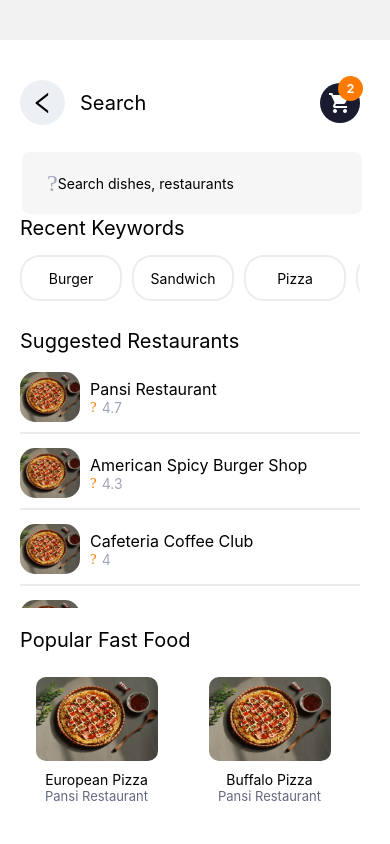
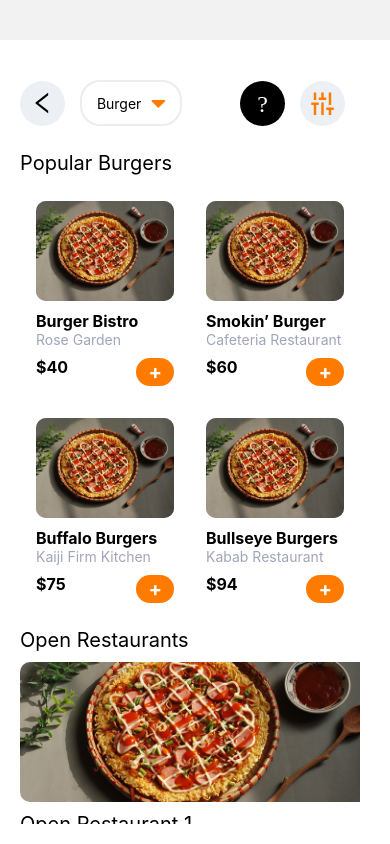
Before and after one commit to Serious06123/LTMB, a React Native app: screen /Food in a window 390 px wide. Built offline with nearby package versions, Linux system fonts and the light colour scheme.

Commit message:
push page Food for Search

```diff
--- a/src/app/navigation.tsx
+++ b/src/app/navigation.tsx
@@ -1,4 +1,4 @@
-import React, {useEffect, useState} from 'react';
+import React, { useEffect, useState } from 'react';
 import { ActivityIndicator, View } from 'react-native';
 import { NavigationContainer } from '@react-navigation/native';
 import { createNativeStackNavigator } from '@react-navigation/native-stack';
@@ -21,18 +21,21 @@ const Stack = createNativeStackNavigator();
 export default function Navigators() {
   return (
     <NavigationContainer>
-      <Stack.Navigator initialRouteName='Search' screenOptions={{ headerShown: false }}>
-        {/* <Stack.Screen name="Intro" component={IntroScreen} />
+      <Stack.Navigator
+        initialRouteName="Food"
+        screenOptions={{ headerShown: false }}
+      >
+        <Stack.Screen name="Intro" component={IntroScreen} />
         <Stack.Screen name="Login" component={LoginScreen} />
-        <Stack.Screen name="Home" component={HomeScreen} /> */}
+        <Stack.Screen name="Home" component={HomeScreen} />
         <Stack.Screen name="Search" component={SearchScreen} />
-        {/* <Stack.Screen name="Food" component={FoodScreen} />
+        <Stack.Screen name="Food" component={FoodScreen} />
         <Stack.Screen name="FoodDetail" component={FoodDetailScreen} />
         <Stack.Screen name="Cart" component={CartScreen} />
         <Stack.Screen name="Payment" component={PaymentScreen} />
         <Stack.Screen name="Signup" component={SignupScreen} />
         <Stack.Screen name="ForgotPassword" component={ForgotPassword} />
-        <Stack.Screen name="OTPVerify" component={OTPVerify} /> */}
+        <Stack.Screen name="OTPVerify" component={OTPVerify} />
       </Stack.Navigator>
     </NavigationContainer>
   );
--- a/src/screens/Food/Food.tsx
+++ b/src/screens/Food/Food.tsx
@@ -6,109 +6,183 @@ import {
   FlatList,
   TouchableOpacity,
   Image,
+  Pressable,
 } from 'react-native';
 import { colors } from '../../theme';
+import AntDesign from 'react-native-vector-icons/AntDesign';
+import { useNavigation } from '@react-navigation/native';
+import MaterialCommunityIcons from 'react-native-vector-icons/MaterialCommunityIcons';
+import FontAwesome from 'react-native-vector-icons/FontAwesome';
+import Feather from 'react-native-vector-icons/Feather';
 
 const FoodScreen = () => {
+  const navigation = useNavigation();
+  const goBack = () => {
+    navigation.goBack();
+  };
+  const goToSearch = () => {
+    navigation.navigate('Search' as never);
+  };
   const popularBurgers = [
-    { name: 'Burger Bistro', restaurant: 'Rose Garden', price: '$40' },
     {
+      id: 1,
+      name: 'Burger Bistro',
+      restaurant: 'Rose Garden',
+      price: '$40',
+      image: require('../../assets/images/pizza1.png'),
+    },
+    {
+      id: 2,
       name: 'Smokin’ Burger',
       restaurant: 'Cafeteria Restaurant',
       price: '$60',
+      image: require('../../assets/images/pizza1.png'),
     },
-    { name: 'Buffalo Burgers', restaurant: 'Kaiji Firm Kitchen', price: '$75' },
-    { name: 'Bullseye Burgers', restaurant: 'Kabab Restaurant', price: '$94' },
+    {
+      id: 3,
+      name: 'Buffalo Burgers',
+      restaurant: 'Kaiji Firm Kitchen',
+      price: '$75',
+      image: require('../../assets/images/pizza1.png'),
+    },
+    {
+      id: 4,
+      name: 'Bullseye Burgers',
+      restaurant: 'Kabab Restaurant',
+      price: '$94',
+      image: require('../../assets/images/pizza1.png'),
+    },
+    {
+      id: 5,
+      name: 'Kimmi Burgers',
+      restaurant: 'Kabab Restaurant',
+      price: '$94',
+      image: require('../../assets/images/pizza1.png'),
+    },
+    {
+      id: 6,
+      name: 'Charset Burgers',
+      restaurant: 'Kabab Restaurant',
+      price: '$94',
+      image: require('../../assets/images/pizza1.png'),
+    },
   ];
 
   const openRestaurants = [
     {
+      id: 1,
       name: 'Open Restaurant 1',
       image: require('../../assets/images/pizza1.png'),
+      rating: '4.5',
+      delivery: 'Free',
+      time: '15 min',
     },
     {
+      id: 2,
       name: 'Open Restaurant 2',
       image: require('../../assets/images/pizza1.png'),
-    },
-  ];
-
-  const tastyTreatGallery = [
-    {
-      name: 'Tasty Treat 1',
-      rating: 4.7,
-      image: require('../../assets/images/pizza1.png'),
-    },
-    {
-      name: 'Tasty Treat 2',
-      rating: 4.3,
-      image: require('../../assets/images/pizza1.png'),
+      rating: '4.5',
+      delivery: 'Free',
+      time: '15 min',
     },
   ];
 
   return (
     <View style={styles.container}>
       {/* Header */}
-      <View style={styles.headerContainer}>
-        <TouchableOpacity style={styles.filterButton}>
-          <Text style={styles.filterText}>BURGER</Text>
+      <View style={styles.foodSearchInfo}>
+        <TouchableOpacity style={styles.pressButton} onPress={goBack}>
+          <AntDesign name="left" color="#000" size={24} />
         </TouchableOpacity>
-        <TouchableOpacity style={styles.searchButton}>
-          <Text style={styles.searchIcon}>🔍</Text>
-        </TouchableOpacity>
-        <TouchableOpacity style={styles.sortButton}>
-          <Text style={styles.sortIcon}>⚙️</Text>
-        </TouchableOpacity>
+
+        <View style={styles.keywordButton}>
+          <Text style={styles.keywordText}>Burger</Text>
+          <FontAwesome name="caret-down" color={colors.primary} size={24} />
+        </View>
+        <View
+          style={{
+            flexDirection: 'row',
+            alignItems: 'center',
+            alignSelf: 'flex-end',
+            marginLeft: 'auto',
+          }}
+        >
+          <Pressable
+            onPress={goToSearch}
+            style={[styles.pressButton, { backgroundColor: '#000' }]}
+          >
+            <AntDesign name="search1" color="#ffffffff" size={24} />
+          </Pressable>
+          <View style={styles.pressButton}>
+            <MaterialCommunityIcons
+              name="tune-vertical"
+              color={colors.primary}
+              size={30}
+            />
+          </View>
+        </View>
       </View>
 
       {/* Popular Burgers */}
       <View style={styles.sectionContainer}>
         <Text style={styles.sectionTitle}>Popular Burgers</Text>
         <FlatList
+          showsVerticalScrollIndicator={false}
           data={popularBurgers}
-          keyExtractor={(item, index) => index.toString()}
+          keyExtractor={item => item.id.toString()}
           numColumns={2}
           renderItem={({ item }) => (
             <View style={styles.card}>
-              <View style={styles.imagePlaceholder} />
+              <Image source={item.image} style={styles.imagePlaceholder} />
               <Text style={styles.cardTitle}>{item.name}</Text>
               <Text style={styles.cardSubtitle}>{item.restaurant}</Text>
+              <View
+                style={{
+                  flexDirection: 'row',
+                  justifyContent: 'space-between',
+                  alignItems: 'center',
+                  width: '100%',
+                }}
+              >
                 <Text style={styles.cardPrice}>{item.price}</Text>
                 <TouchableOpacity style={styles.addButton}>
                   <Text style={styles.addButtonText}>+</Text>
                 </TouchableOpacity>
+              </View>
             </View>
           )}
         />
       </View>
 
       {/* Open Restaurants */}
-      <View style={styles.sectionContainer}>
+      <View style={[styles.sectionContainer, { flex: 3 }]}>
         <Text style={styles.sectionTitle}>Open Restaurants</Text>
         <FlatList
-          horizontal
+          showsVerticalScrollIndicator={false}
           data={openRestaurants}
-          keyExtractor={(item, index) => index.toString()}
+          keyExtractor={item => item.id.toString()}
           renderItem={({ item }) => (
             <View style={styles.restaurantCard}>
               <Image source={item.image} style={styles.restaurantImage} />
               <Text style={styles.restaurantName}>{item.name}</Text>
+              <View style={styles.restaurantMeta}>
+                <View style={styles.restaurantMetaDetails}>
+                  <AntDesign name="staro" color={colors.primary} size={20} />
+                  <Text>{item.rating}</Text>
                 </View>
-          )}
+                <View style={styles.restaurantMetaDetails}>
+                  <MaterialCommunityIcons
+                    name="truck-fast-outline"
+                    color={colors.primary}
+                    size={20}
                   />
+                  <Text>{item.delivery}</Text>
                 </View>
-
-      {/* Tasty Treat Gallery */}
-      <View style={styles.sectionContainer}>
-        <Text style={styles.sectionTitle}>Tasty Treat Gallery</Text>
-        <FlatList
-          horizontal
-          data={tastyTreatGallery}
-          keyExtractor={(item, index) => index.toString()}
-          renderItem={({ item }) => (
-            <View style={styles.treatCard}>
-              <Image source={item.image} style={styles.treatImage} />
-              <Text style={styles.treatName}>{item.name}</Text>
-              <Text style={styles.treatRating}>⭐ {item.rating}</Text>
+                <View style={styles.restaurantMetaDetails}>
+                  <Feather name="clock" color={colors.primary} size={20} />
+                  <Text>{item.time}</Text>
+                </View>
+              </View>
             </View>
           )}
         />
@@ -121,8 +195,19 @@ const styles = StyleSheet.create({
   container: {
     flex: 1,
     backgroundColor: colors.white,
-    paddingHorizontal: 16,
-    paddingTop: 20,
+    marginTop: 40,
+    paddingTop: 40,
+    paddingLeft: 20,
+    paddingRight: 30,
+  },
+  pressButton: {
+    marginRight: 15,
+    width: 45,
+    height: 45,
+    borderRadius: 50,
+    justifyContent: 'center',
+    alignItems: 'center',
+    backgroundColor: '#ECF0F4',
   },
   headerContainer: {
     flexDirection: 'row',
@@ -161,27 +246,28 @@ const styles = StyleSheet.create({
     color: colors.black,
   },
   sectionContainer: {
+    flex: 7,
     marginBottom: 20,
   },
   sectionTitle: {
-    fontSize: 18,
-    fontWeight: 'bold',
+    fontSize: 20,
+    // fontWeight: 'bold',
     color: colors.black,
     marginBottom: 10,
   },
   card: {
     flex: 1,
-    backgroundColor: '#676767',
-    borderRadius: 10,
-    padding: 16,
+    backgroundColor: '#fff',
+    borderRadius: 15,
+    padding: 8,
     margin: 8,
-    alignItems: 'center',
+    elevation: 5,
   },
   imagePlaceholder: {
-    width: 80,
-    height: 80,
+    width: '100%',
+    height: 100,
     backgroundColor: colors.gray,
-    borderRadius: 40,
+    borderRadius: 10,
     marginBottom: 10,
   },
   cardTitle: {
@@ -194,53 +280,76 @@ const styles = StyleSheet.create({
     color: colors.gray,
   },
   cardPrice: {
-    fontSize: 14,
+    fontSize: 16,
     fontWeight: 'bold',
-    color: colors.primary,
-    marginTop: 10,
+    color: '#000',
+    // marginTop: 10,
   },
   addButton: {
     backgroundColor: colors.primary,
-    borderRadius: 20,
-    paddingHorizontal: 16,
-    paddingVertical: 8,
+    borderRadius: 50,
+    paddingHorizontal: 12,
+    paddingVertical: 2,
     marginTop: 10,
   },
   addButtonText: {
     color: colors.white,
     fontWeight: 'bold',
+    fontSize: 20,
   },
   restaurantCard: {
-    alignItems: 'center',
-    marginRight: 20,
+    width: '100%',
+    borderRadius: 11,
+    marginBottom: 20,
+    // alignItems: 'center',
+    // marginRight: 20,
+    // marginLeft: 15,
   },
   restaurantImage: {
-    width: 100,
-    height: 100,
+    width: 360,
+    height: 140,
     borderRadius: 10,
     marginBottom: 10,
   },
   restaurantName: {
-    fontSize: 14,
+    fontSize: 20,
     color: colors.black,
   },
-  treatCard: {
+  foodSearchInfo: {
+    // flex: 1,
+    flexDirection: 'row',
     alignItems: 'center',
-    marginRight: 20,
+    marginBottom: 25,
   },
-  treatImage: {
-    width: 100,
-    height: 100,
-    borderRadius: 10,
-    marginBottom: 10,
+
+  keywordButton: {
+    // backgroundColor: colors.lightGray,
+    flexDirection: 'row',
+    gap: 10,
+    width: 102,
+    height: 46,
+    borderWidth: 2,
+    borderColor: '#EDEDED',
+    borderRadius: 20,
+    justifyContent: 'center',
+    alignItems: 'center',
+    marginRight: 10,
   },
-  treatName: {
-    fontSize: 14,
+  keywordText: {
     color: colors.black,
   },
-  treatRating: {
-    fontSize: 14,
-    color: colors.primary,
+  restaurantMeta: {
+    flexDirection: 'row',
+    gap: 16,
+    alignItems: 'center',
+    marginTop: 8,
+    fontSize: 12,
+    color: '#888',
+  },
+  restaurantMetaDetails: {
+    flexDirection: 'row',
+    alignItems: 'center',
+    gap: 4,
   },
 });
 
--- a/src/screens/Home/HomeScreen.tsx
+++ b/src/screens/Home/HomeScreen.tsx
@@ -7,6 +7,7 @@ import {
   FlatList,
   TouchableOpacity,
   Image,
+  Alert,
 } from 'react-native';
 import Icon from 'react-native-vector-icons/MaterialCommunityIcons';
 import MaterialCommunityIcons from 'react-native-vector-icons/MaterialCommunityIcons';
@@ -65,6 +66,7 @@ export default function HomeScreen() {
   };
 
   const goToSearch = () => {
+    Alert.alert('Go to Search');
     navigation.navigate('Search' as never);
   };
 
@@ -110,7 +112,7 @@ export default function HomeScreen() {
           </Text>
           <TouchableOpacity style={styles.searchInput} onPress={goToSearch}>
             <AntDesign name="search1" color="#A0A5BA" size={24} />
-            <TextInput placeholder={`Search dishes, restaurants`} />
+            <Text> Search dishes, restaurants</Text>
           </TouchableOpacity>
         </View>
         {/* Categories Section */}
--- a/src/screens/Home/Search.tsx
+++ b/src/screens/Home/Search.tsx
@@ -23,6 +23,9 @@ const SearchScreen = () => {
   const goToCart = () => {
     navigation.navigate('Cart' as never);
   };
+  const goBack = () => {
+    navigation.goBack();
+  }
   const data = [
     {
       id: '1',
@@ -54,7 +57,7 @@ const SearchScreen = () => {
       {/* Search Bar */}
       <View style={styles.searchBarContainer}>
         <View style={styles.deliveryInfo}>
-          <TouchableOpacity style={styles.backButton}>
+          <TouchableOpacity style={styles.backButton} onPress={goBack}>
             <AntDesign name="left" color="#000" size={24} />
           </TouchableOpacity>
           <Text style={styles.searchTitle}>Search</Text>
```
Lines whose indentation alone changed are shown as unchanged.
